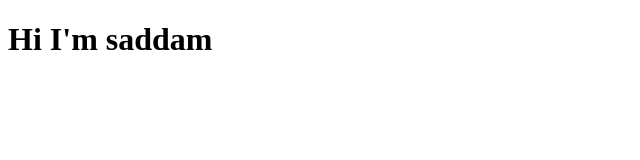
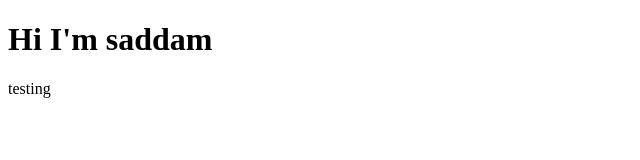
Before and after one commit to zia-khan-dev/test, a plain HTML site: page index.html in a window 1280 px wide. Shown: the full height of the page, 0-640 px from the left. Drawn offline with Linux system fonts and the light colour scheme.

Commit message:
saddam changes 3

```diff
--- a/index.html
+++ b/index.html
@@ -29,7 +29,7 @@
 <body>
     <h1>Hi I'm saddam</h1>
 
-   <div class="saddam"></div>
+   <div class="saddam">testing</div>
    <div class="saddam"></div>
    <div class="saddam"></div>
    <div class="saddam"></div>
```
